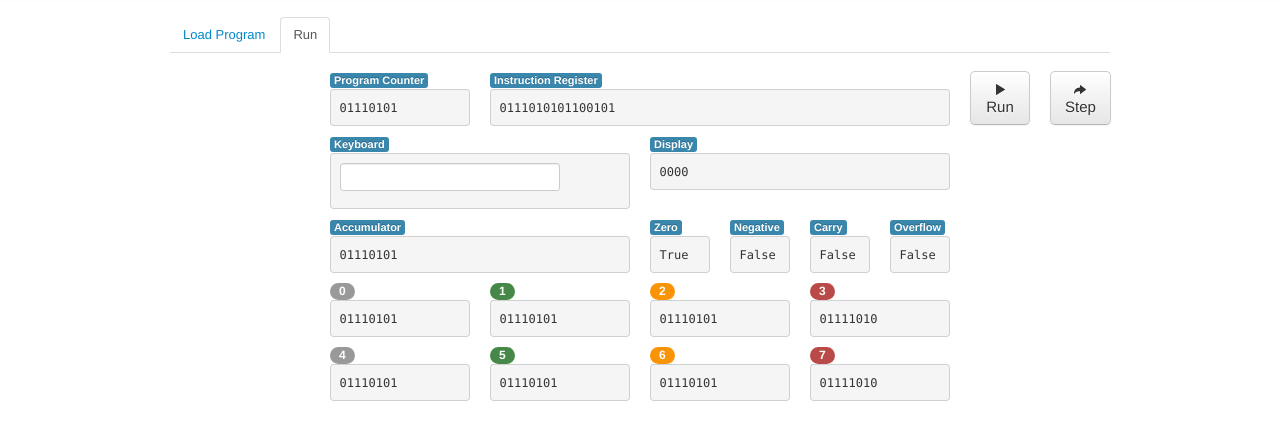
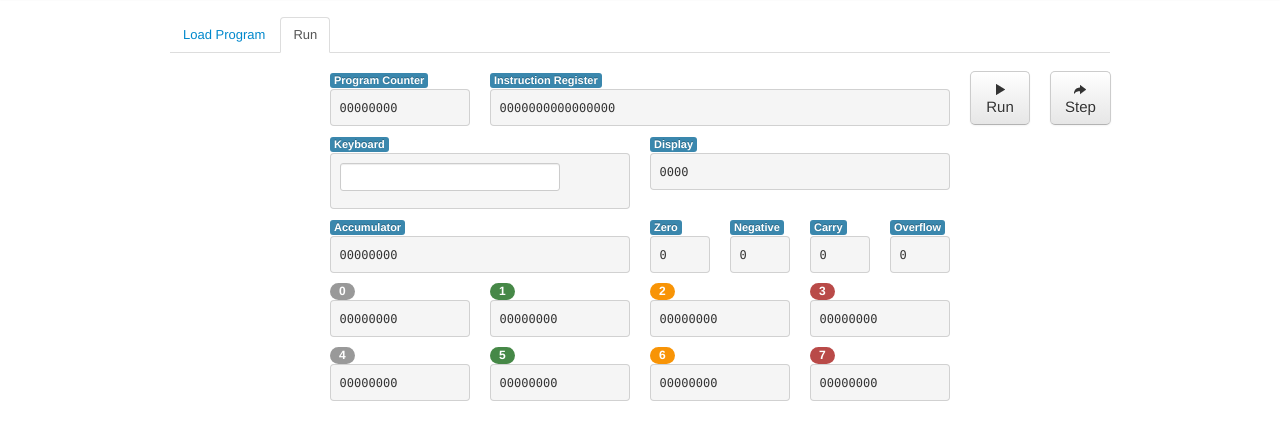
Before and after one commit to Sparragus/sparragus.github.com, a plain HTML site: page processor_simulator/index.html in a window 1280 px wide. Both pictures are taken after a click on the link "Run". Shown: the part 43-482 px from the top of the page. Drawn offline with Linux system fonts and the light colour scheme.

Commit message:
Update processor_simulator/index.html

```diff
--- a/processor_simulator/index.html
+++ b/processor_simulator/index.html
@@ -1,4 +1,3 @@
-
 <!DOCTYPE html>
 <html lang="en">
   <head>
@@ -88,11 +87,11 @@
               <div class="row">
                 <div class="span2" id="program_counter">
                   <span class="label label-info">Program Counter</span>
-                  <pre>01110101</pre>
+                  <pre>00000000</pre>
                 </div>
                 <div class="span6" id="instruction_register">
                   <span class="label label-info">Instruction Register</span>
-                  <pre>0111010101100101</pre>
+                  <pre>0000000000000000</pre>
                 </div>
               </div>
               <!--PC and IR-->
@@ -113,23 +112,23 @@
               <div class="row">
                 <div class="span4" id="accumulator">
                   <span class="label label-info">Accumulator</span>
-                  <pre>01110101</pre>
+                  <pre>00000000</pre>
                 </div>
                 <div class="span1" id="zero_flag">
                   <span class="label label-info">Zero</span>
-                  <pre>True</pre>
+                  <pre>0</pre>
                 </div>
                 <div class="span1" id="negative_flag">
                   <span class="label label-info">Negative</span>
-                  <pre>False</pre>
+                  <pre>0</pre>
                 </div>
                 <div class="span1" id="carry_flag">
                   <span class="label label-info">Carry</span>
-                  <pre>False</pre>
+                  <pre>0</pre>
                 </div>
                 <div class="span1" id="overflow_flag">
                   <span class="label label-info">Overflow</span>
-                  <pre>False</pre>
+                  <pre>0</pre>
                 </div>
               </div> <!-- ACC -->
 
@@ -137,19 +136,19 @@
               <div class="row">
                 <div class="span2" id="register_0">
                   <span class="badge">0</span>
-                  <pre>01110101</pre>
+                  <pre>00000000</pre>
                 </div>
                 <div class="span2" id="register_1">
                   <span class="badge badge-success">1</span>
-                  <pre>01110101</pre>
+                  <pre>00000000</pre>
                 </div>
                 <div class="span2" id="register_2">
                   <span class="badge badge-warning">2</span>
-                  <pre>01110101</pre>
+                  <pre>00000000</pre>
                 </div>
                 <div class="span2" id="register_3">
                   <span class="badge badge-error">3</span>
-                  <pre>01111010</pre>
+                  <pre>00000000</pre>
                 </div>
               </div> <!--Registers 1-->
 
@@ -157,19 +156,19 @@
               <div class="row">
                 <div class="span2" id="register_4">
                   <span class="badge">4</span>
-                  <pre>01110101</pre>
+                  <pre>00000000</pre>
                 </div>
                 <div class="span2" id="register_5">
                   <span class="badge badge-success">5</span>
-                  <pre>01110101</pre>
+                  <pre>00000000</pre>
                 </div>
                 <div class="span2" id="register_6">
                   <span class="badge badge-warning">6</span>
-                  <pre>01110101</pre>
+                  <pre>00000000</pre>
                 </div>
                 <div class="span2" id="register_7">
                   <span class="badge badge-error">7</span>
-                  <pre>01111010</pre>
+                  <pre>00000000</pre>
                 </div>
               </div> <!--Registers 2-->
 
```
